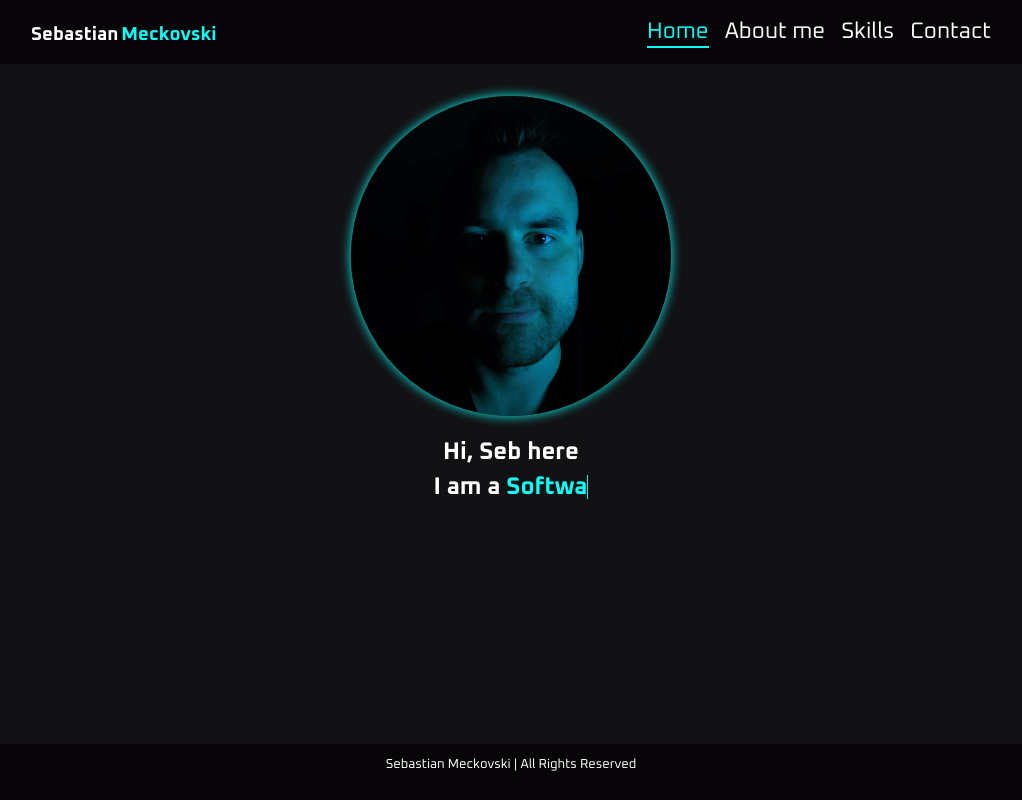
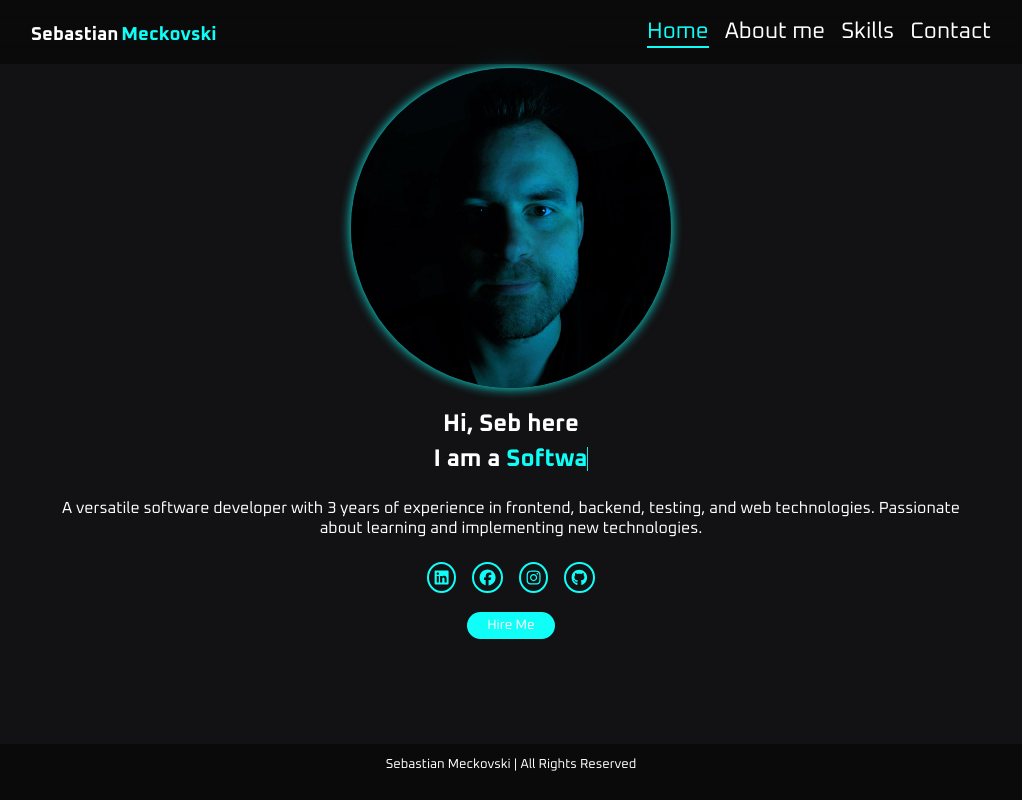
Before and after one commit to sebastian-meckovski/sebastian-meckovski.github.io, a React (Create React App) app: page / in a window 1280 px wide. Shown: the whole page, without its empty margins (129-1151 px from the left). Built offline with nearby package versions, Linux system fonts and the light colour scheme; no server answers.

Commit message:
home page improvements

```diff
--- a/package.json
+++ b/package.json
@@ -4,6 +4,11 @@
   "version": "0.1.0",
   "private": true,
   "dependencies": {
+    "@fortawesome/fontawesome-svg-core": "^6.5.1",
+    "@fortawesome/free-brands-svg-icons": "^6.5.1",
+    "@fortawesome/free-regular-svg-icons": "^6.5.1",
+    "@fortawesome/free-solid-svg-icons": "^6.5.1",
+    "@fortawesome/react-fontawesome": "^0.2.0",
     "@tawk.to/tawk-messenger-react": "^2.0.2",
     "@testing-library/jest-dom": "^5.17.0",
     "@testing-library/react": "^13.4.0",
--- a/src/App.scss
+++ b/src/App.scss
@@ -1,7 +1,7 @@
 @import 'https://fonts.googleapis.com/css2?family=Oxanium:wght@200..800&display=swap';
 
 $background-color: #121113;
-$nav-color: #070507;
+$nav-color: #00000069;
 $accent-color: #0ffff8;
 $font-color: white;
 $transparent-color: #ffffff00;
@@ -37,21 +37,6 @@ h1, h2, h3, h4, h5, h6 {
   margin: 5px 0px 0px 0px;
 }
 
-a {
-  text-decoration: none;
-  color: white;
-  border-bottom: 2px solid $transparent-color;
-
-  &:hover {
-    color: $accent-color;
-    transition: 0.7s;
-
-    @media (min-width: 40rem) {
-      border-bottom: 2px solid $accent-color;
-    }
-  }
-}
-
 .active {
   color: $accent-color;
 
@@ -66,6 +51,22 @@ header {
   width: 100%;
   background-color: $nav-color;
   color: white;
+  backdrop-filter: blur(10px);
+
+a {
+  text-decoration: none;
+  color: white;
+  border-bottom: 2px solid $transparent-color;
+
+    &:hover {
+      color: $accent-color;
+      transition: 0.7s;
+
+      @media (min-width: 40rem) {
+        border-bottom: 2px solid $accent-color;
+      }
+    }
+  }
 }
 
 footer {
@@ -146,6 +147,8 @@ footer {
   }
 }
 
+
+
 nav {
   padding: 0rem 1rem;
   margin: auto;
@@ -163,7 +166,8 @@ section {
   display: flex;
   flex-direction: column;
   align-items: center;
-  padding: 2rem;
+  padding: 0.25rem 0.5rem 0.25rem 0.5rem;
+  text-align: center;
 }
 
 .App-header-left {
@@ -216,6 +220,8 @@ section {
   @extend .App-header-mobile-open;
   display: none;
 }
+
+
 
 .about-me-image {
   max-width: 20rem;
@@ -361,4 +367,22 @@ section {
   }
 }
 
-/**/
+.icons-container {
+  display: flex;
+  margin: 0.5rem;
+  gap: 1rem;
+}
+
+.icon-class {
+  border: 2px solid $accent-color;
+  border-radius: 100%;
+  padding: 0.35rem;
+  color: $accent-color;
+  transition: 0.4s ease-in-out;
+  &:hover{
+    background-color: #0ffff8;
+    box-shadow: 0 0 1.2rem $accent-color;
+    color: white;
+    scale: 1.25;
+  }
+}
--- /dev/null
+++ b/src/components/Button/Button.jsx
@@ -0,0 +1,9 @@
+import React from "react";
+import './Button.scss'
+
+
+export const Button = () =>{
+    return (
+        <button className="custom-button"> Hire Me </button>
+    )
+}
--- /dev/null
+++ b/src/components/Button/Button.scss
@@ -0,0 +1,14 @@
+$background-color: #121113;
+$nav-color: #070507;
+$accent-color: #0ffff8;
+$font-color: white;
+$transparent-color: #ffffff00;
+
+.custom-button {
+    border-radius: 1rem;
+    padding: 0.3rem 1.25rem;
+    margin: 0.5rem;
+    background-color: $accent-color;
+    color: $font-color;
+    border: none;
+}
--- a/src/pages/AboutMe.jsx
+++ b/src/pages/AboutMe.jsx
@@ -1,9 +1,14 @@
 import React from "react";
 import sebImage from '../assets/PXL_20240226_132844396.NIGHT.jpg'
+import { FontAwesomeIcon } from "@fortawesome/react-fontawesome";
+import { faLinkedin, faFacebook, faInstagram, faGithub } from "@fortawesome/free-brands-svg-icons";
+import { Link } from "react-router-dom";
+import { Button } from "../components/Button/Button";
 
 export const AboutMe = () => {
     return (
-        <section className="about-me">
+        <>
+            <section>
                 <img className="about-me-image" src={sebImage} alt="Sebastian" />
                 <h1>Hi, Seb here</h1>
                 <h2 className="placeholder">
@@ -11,5 +16,25 @@ export const AboutMe = () => {
                     <span className="typewriter"></span>
                 </h2>
             </section>
+            <section>
+
+                <p> A versatile software developer with 3 years of experience in frontend, backend, testing, and web technologies. Passionate about learning and implementing new technologies.</p>
+                <div className="icons-container">
+                    <Link target="_blank" to={'https://www.linkedin.com/in/sebastian-meckovski/'}>
+                        <FontAwesomeIcon className="icon-class" icon={faLinkedin} />
+                    </Link>
+                    <Link target="_blank" to={'https://www.facebook.com/sebastian.meckovski'}>
+                        <FontAwesomeIcon className="icon-class" icon={faFacebook} />
+                    </Link>
+                    <Link target="_blank" to={'https://www.instagram.com/sebastian_meckovski/'}>
+                        <FontAwesomeIcon className="icon-class" icon={faInstagram} />
+                    </Link>
+                    <Link target="_blank" to={'https://github.com/sebastian-meckovski'}>
+                        <FontAwesomeIcon className="icon-class" icon={faGithub} />
+                    </Link>
+                </div>
+                <Button />
+            </section>
+        </>
     )
 }
```
Also changed, not shown: 1 other file (tests, documents, lock files or other folders). Lines whose indentation alone changed are shown as unchanged.
